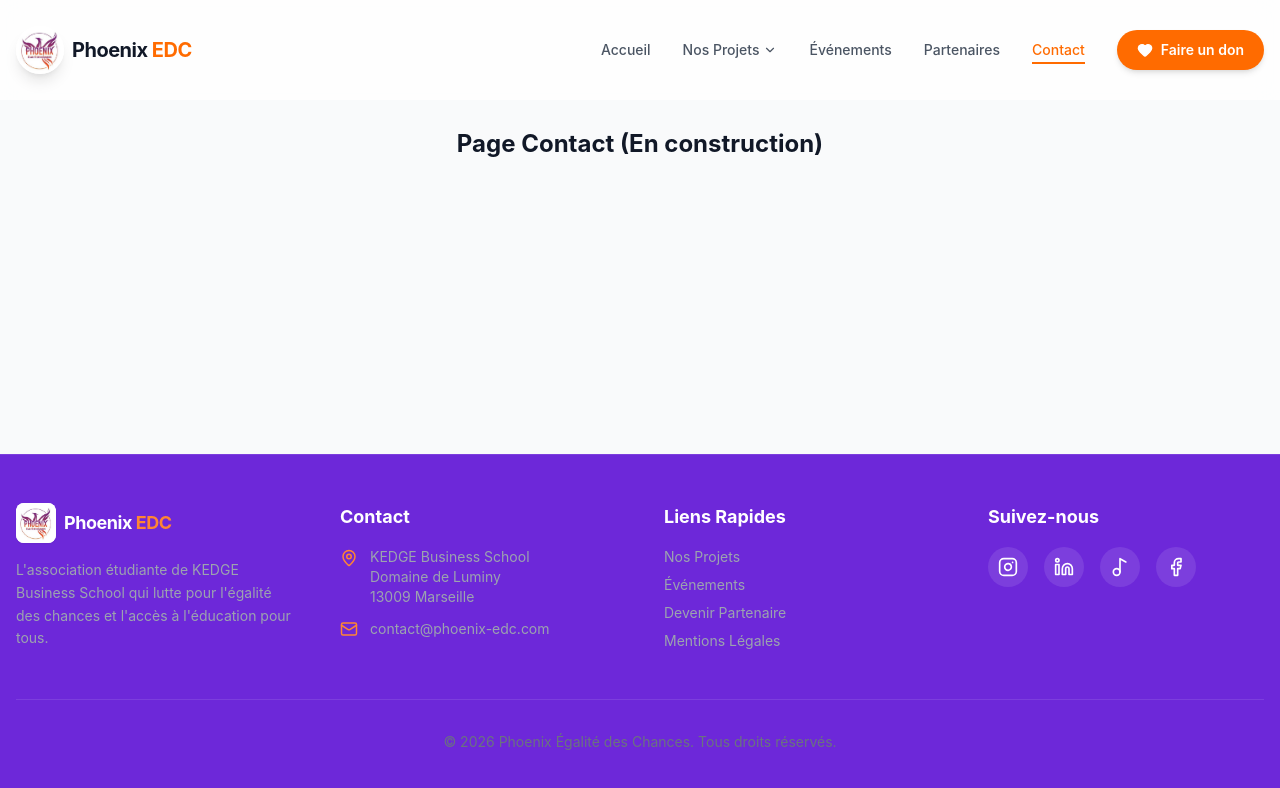
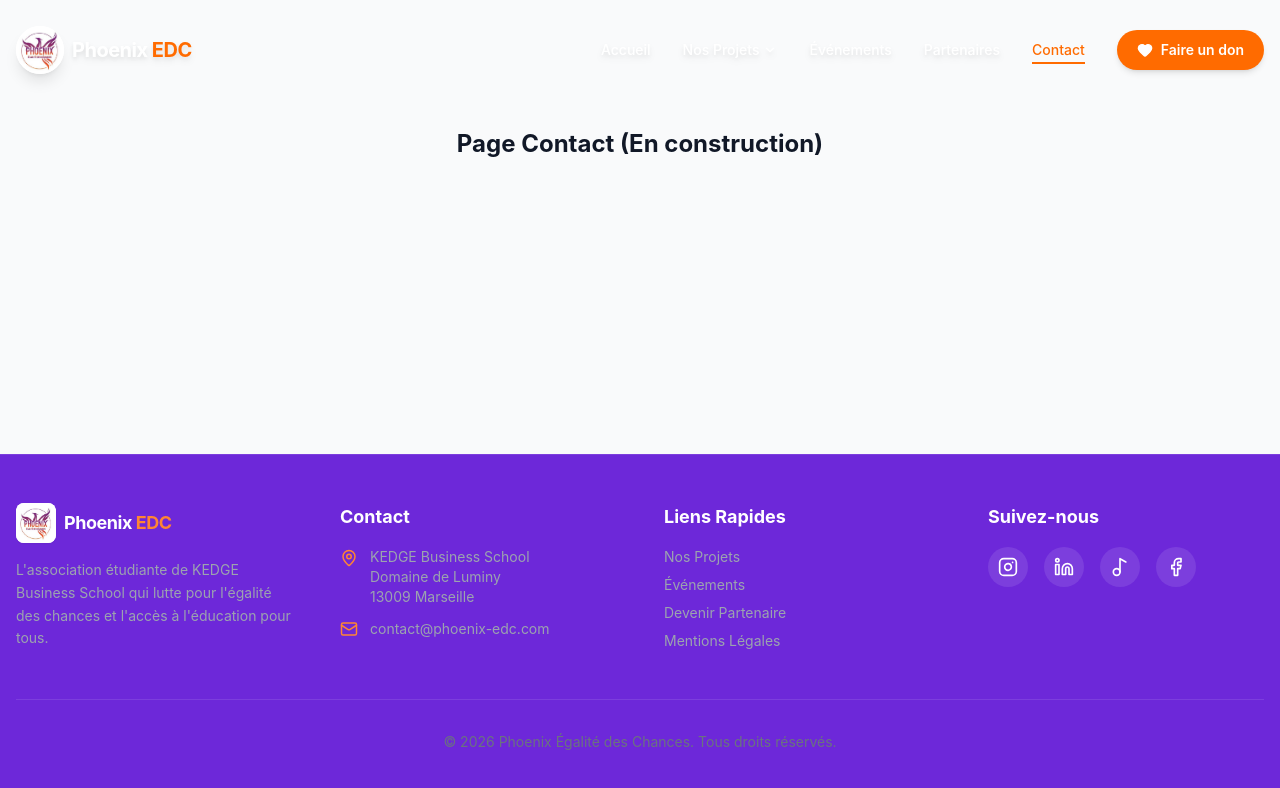
Before and after one commit to Sohel109/phoenixedc, a React (Vite) app: page /contact in a window 1280 px wide. Shown: the top 788 px of the page. Built offline with nearby package versions, Linux system fonts and the light colour scheme.

Commit message:
Update header text color to white with shadow for visibility on transparent bg

```diff
--- a/src/components/layout/Header.tsx
+++ b/src/components/layout/Header.tsx
@@ -30,7 +30,7 @@ export function Header() {
         <header
             className={clsx(
                 'fixed top-0 left-0 right-0 z-50 transition-all duration-300',
-                isScrolled ? 'bg-white/90 backdrop-blur-md shadow-sm py-4' : 'bg-white/75 backdrop-blur-md py-6'
+                isScrolled ? 'bg-white/90 backdrop-blur-md shadow-sm py-4' : 'bg-transparent py-6'
             )}
         >
             <div className="container mx-auto px-4 flex items-center justify-between">
@@ -40,7 +40,7 @@ export function Header() {
                         alt="Phoenix EDC Logo"
                         className="w-12 h-12 object-contain bg-white rounded-full shadow-lg group-hover:scale-105 transition-transform"
                     />
-                    <span className={clsx("font-bold text-xl tracking-tight transition-colors", isScrolled ? "text-gray-900" : "text-gray-900")}>
+                    <span className={clsx("font-bold text-xl tracking-tight transition-colors", isScrolled ? "text-gray-900" : "text-white drop-shadow-md")}>
                         Phoenix <span className="text-primary">EDC</span>
                     </span>
                 </Link>
@@ -55,7 +55,7 @@ export function Header() {
                                         to={link.path}
                                         className={clsx(
                                             'text-sm font-medium transition-colors hover:text-primary flex items-center gap-1 py-4',
-                                            location.pathname.startsWith(link.path) ? 'text-primary' : 'text-gray-600'
+                                            location.pathname.startsWith(link.path) ? 'text-primary' : (isScrolled ? 'text-gray-600' : 'text-white drop-shadow-md')
                                         )}
                                     >
                                         {link.label}
@@ -89,7 +89,7 @@ export function Header() {
                                 to={link.path}
                                 className={clsx(
                                     'text-sm font-medium transition-colors hover:text-primary relative group',
-                                    location.pathname === link.path ? 'text-primary' : 'text-gray-600'
+                                    location.pathname === link.path ? 'text-primary' : (isScrolled ? 'text-gray-600' : 'text-white drop-shadow-md')
                                 )}
                             >
                                 {link.label}
```
